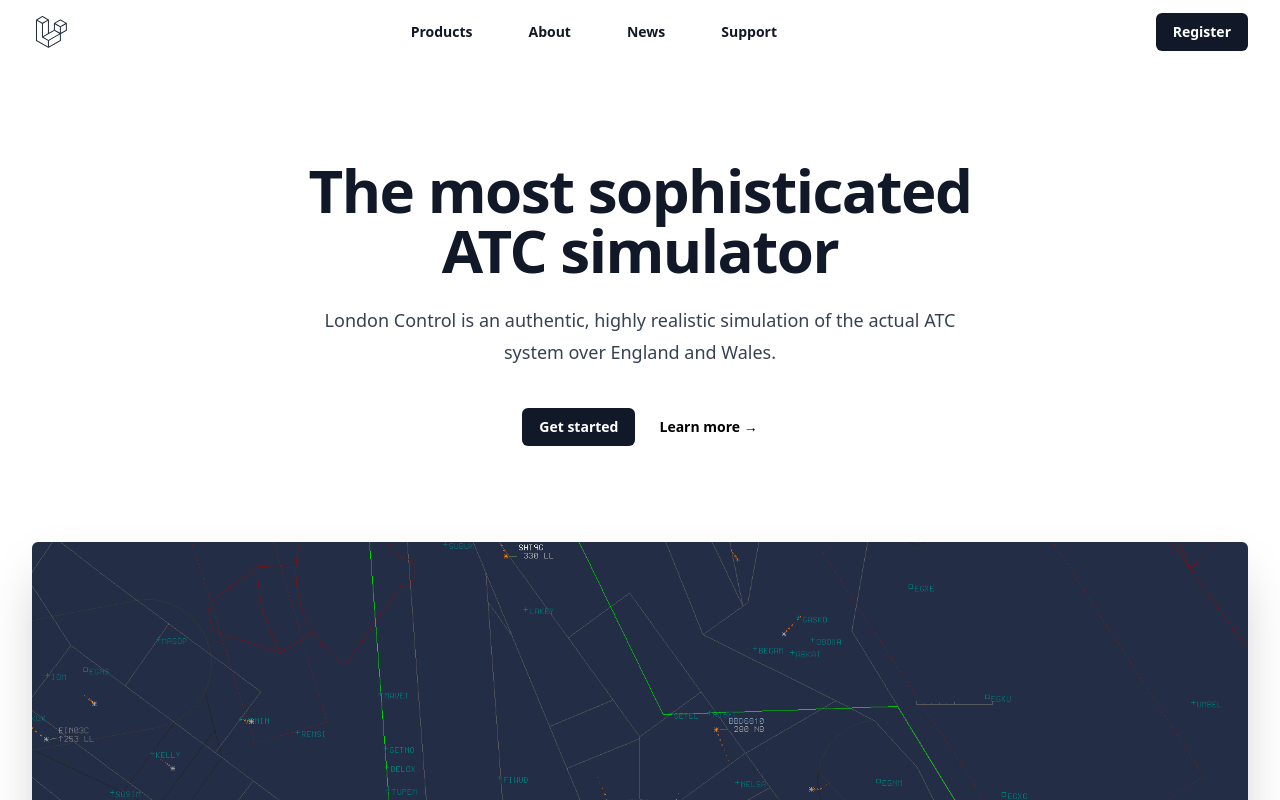
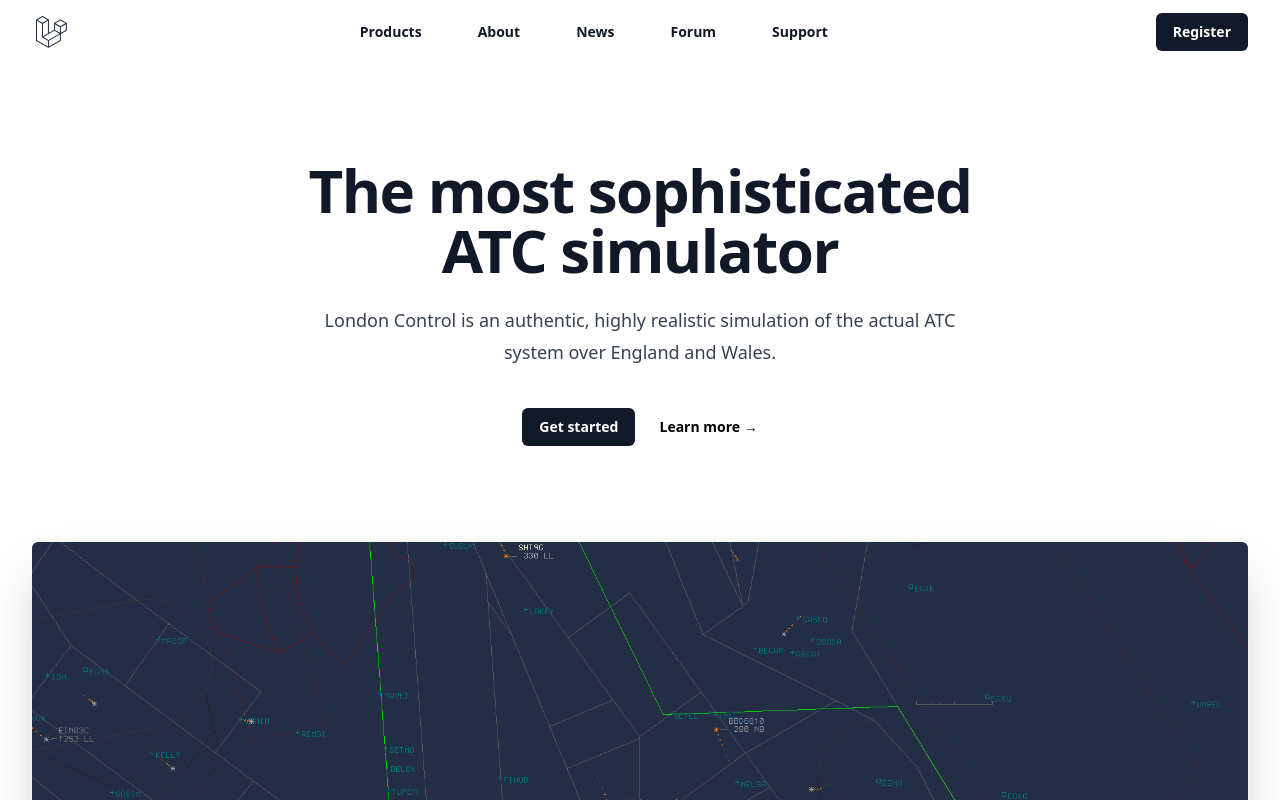
Before and after one commit to LondonControl/website, a Next.js app: page / in a window 1280 px wide. Shown: the top 800 px of the page. Built offline with nearby package versions, Linux system fonts and the light colour scheme; no server answers.

Commit message:
feat: added forum link to navbar

```diff
--- a/src/components/Navbar/index.tsx
+++ b/src/components/Navbar/index.tsx
@@ -48,6 +48,13 @@
 
             <NavLink href="/news" active={router.pathname === '/news'}>
               News
+            </NavLink>
+
+            <NavLink
+              href="https://forum.londoncontrol.com"
+              active={router.pathname === '/forum'}
+            >
+              Forum
             </NavLink>
 
             <NavLink href="/support" active={router.pathname === '/support'}>
```
